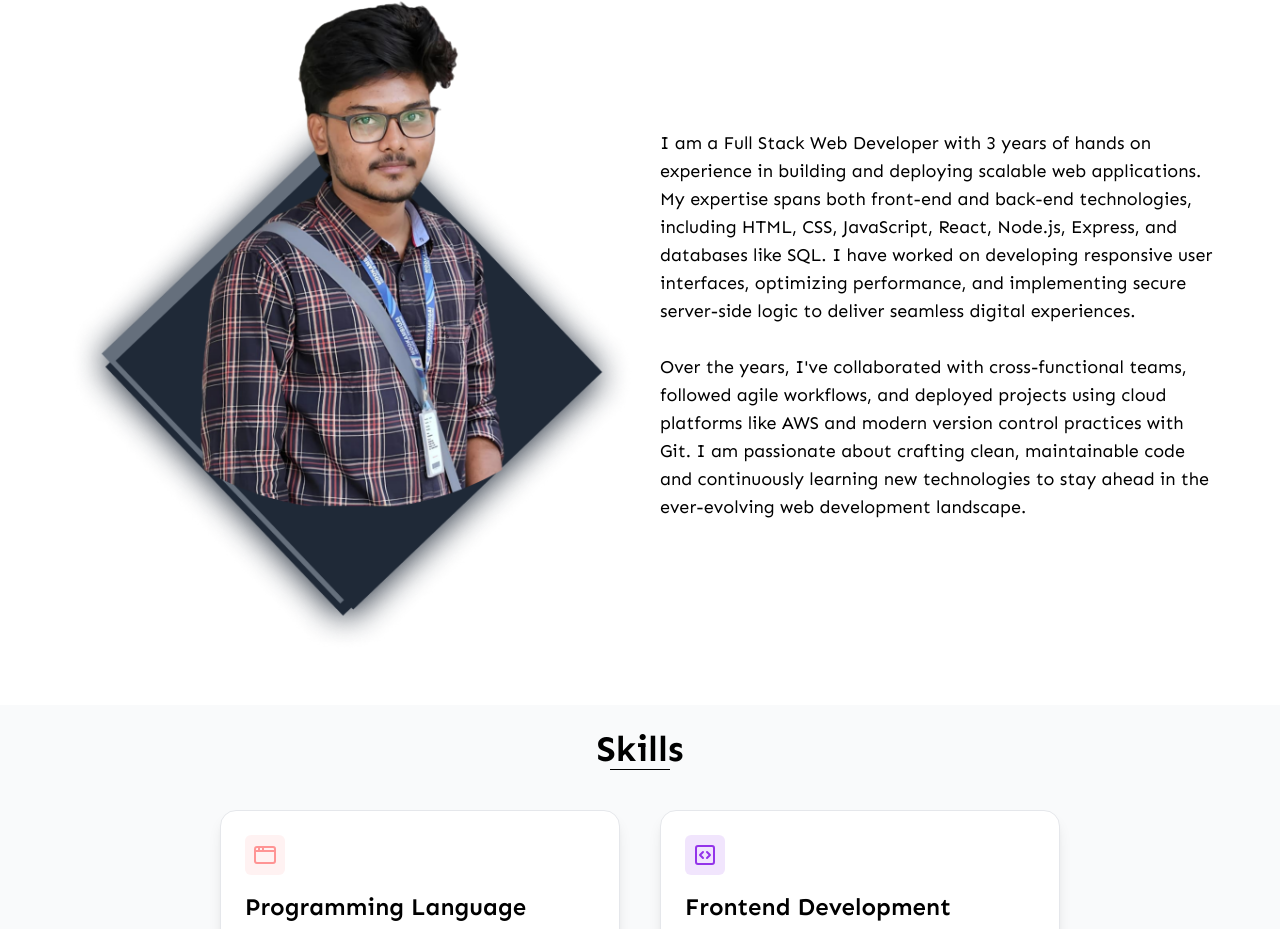
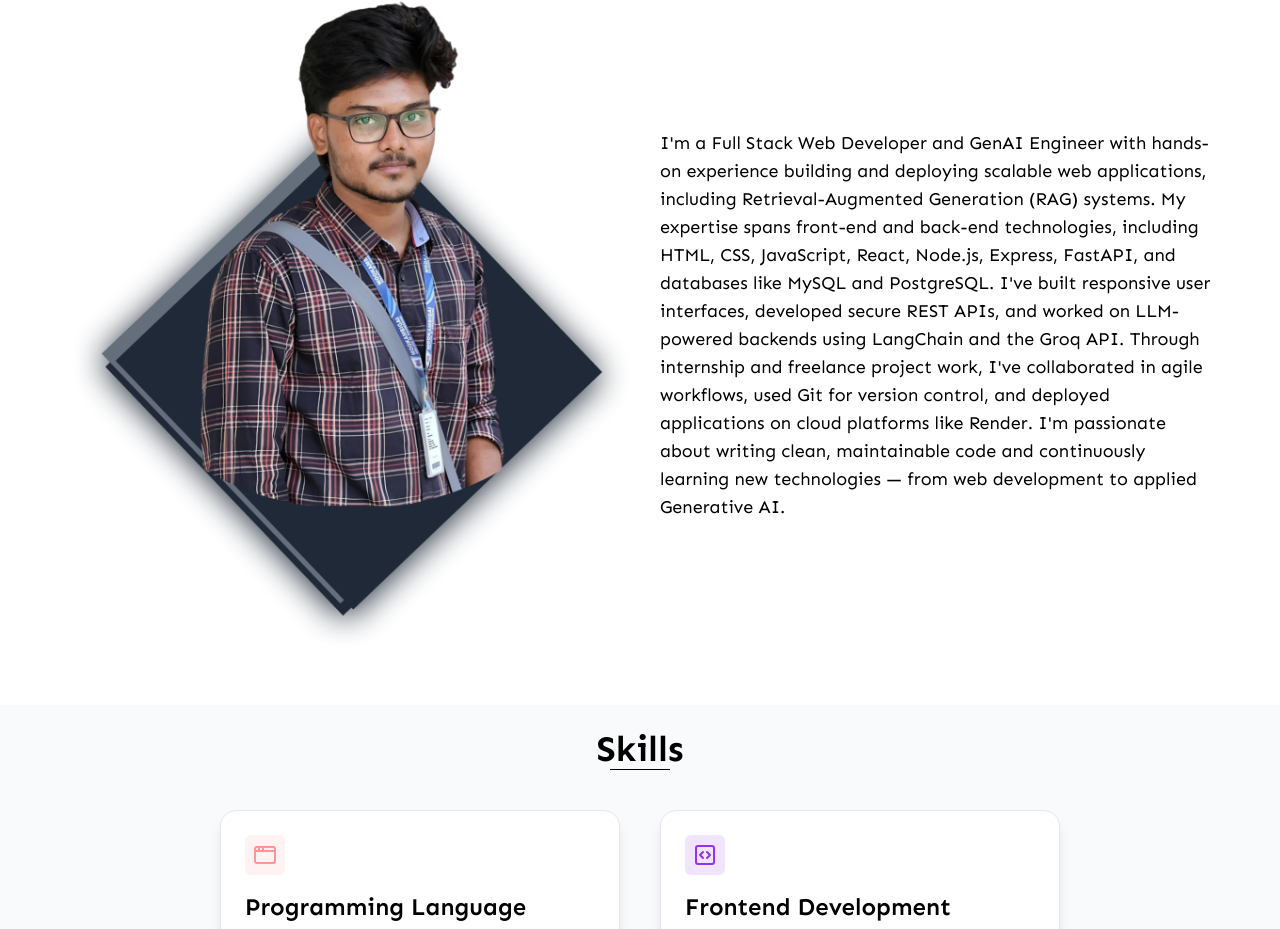
Before and after one commit to SheikAbdullahProjects/portfolio, a React (Vite) app: page / in a window 1280 px wide. Shown: the part 917-1846 px from the top of the page. Built offline with nearby package versions, Linux system fonts and the light colour scheme.

Commit message:
Revise About Me section for updated skills and experience
Updated the About Me section to reflect new skills and experiences, including GenAI engineering and specific technologies used.

```diff
--- a/src/components/About.jsx
+++ b/src/components/About.jsx
@@ -8,18 +8,7 @@ const About = () => {
     <div className="flex flex-col sm:flex-row items-center justify-center gap-5">
       <img src={assets.about} alt="About" className="min-w-1/2" />
       <p className="sm:max-w-1/2 text-md sm:text-lg ">
-        I am a Full Stack Web Developer with 3 years of hands on experience in
-        building and deploying scalable web applications. My expertise spans
-        both front-end and back-end technologies, including HTML, CSS,
-        JavaScript, React, Node.js, Express, and databases like SQL. I have
-        worked on developing responsive user interfaces, optimizing performance,
-        and implementing secure server-side logic to deliver seamless digital
-        experiences. <br /> <br /> Over the years, I've collaborated with
-        cross-functional teams, followed agile workflows, and deployed projects
-        using cloud platforms like AWS and modern version control practices with
-        Git. I am passionate about crafting clean, maintainable code and
-        continuously learning new technologies to stay ahead in the
-        ever-evolving web development landscape.
+       I'm a Full Stack Web Developer and GenAI Engineer with hands-on experience building and deploying scalable web applications, including Retrieval-Augmented Generation (RAG) systems. My expertise spans front-end and back-end technologies, including HTML, CSS, JavaScript, React, Node.js, Express, FastAPI, and databases like MySQL and PostgreSQL. I've built responsive user interfaces, developed secure REST APIs, and worked on LLM-powered backends using LangChain and the Groq API. Through internship and freelance project work, I've collaborated in agile workflows, used Git for version control, and deployed applications on cloud platforms like Render. I'm passionate about writing clean, maintainable code and continuously learning new technologies — from web development to applied Generative AI.
       </p>
     </div>
     </div>
```
